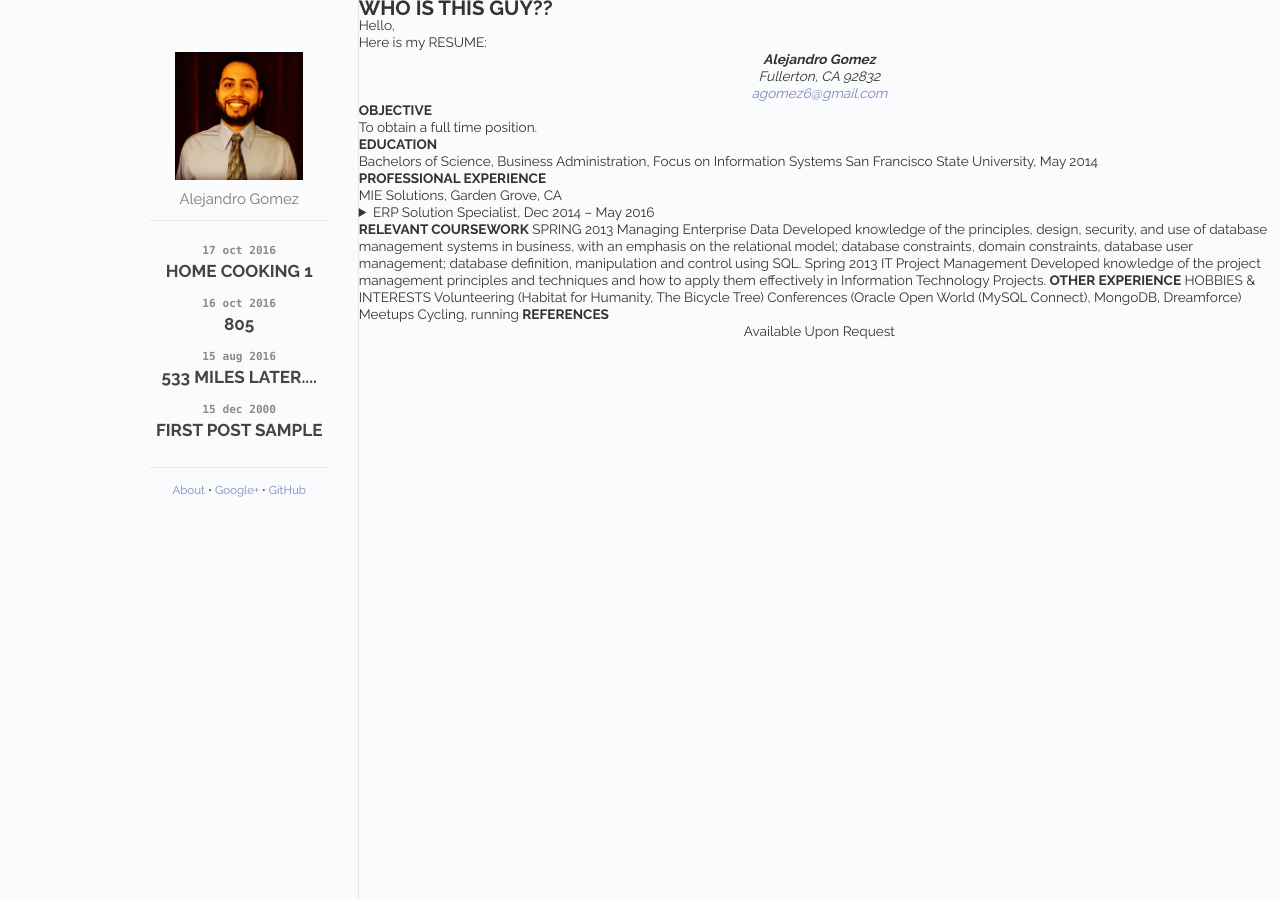
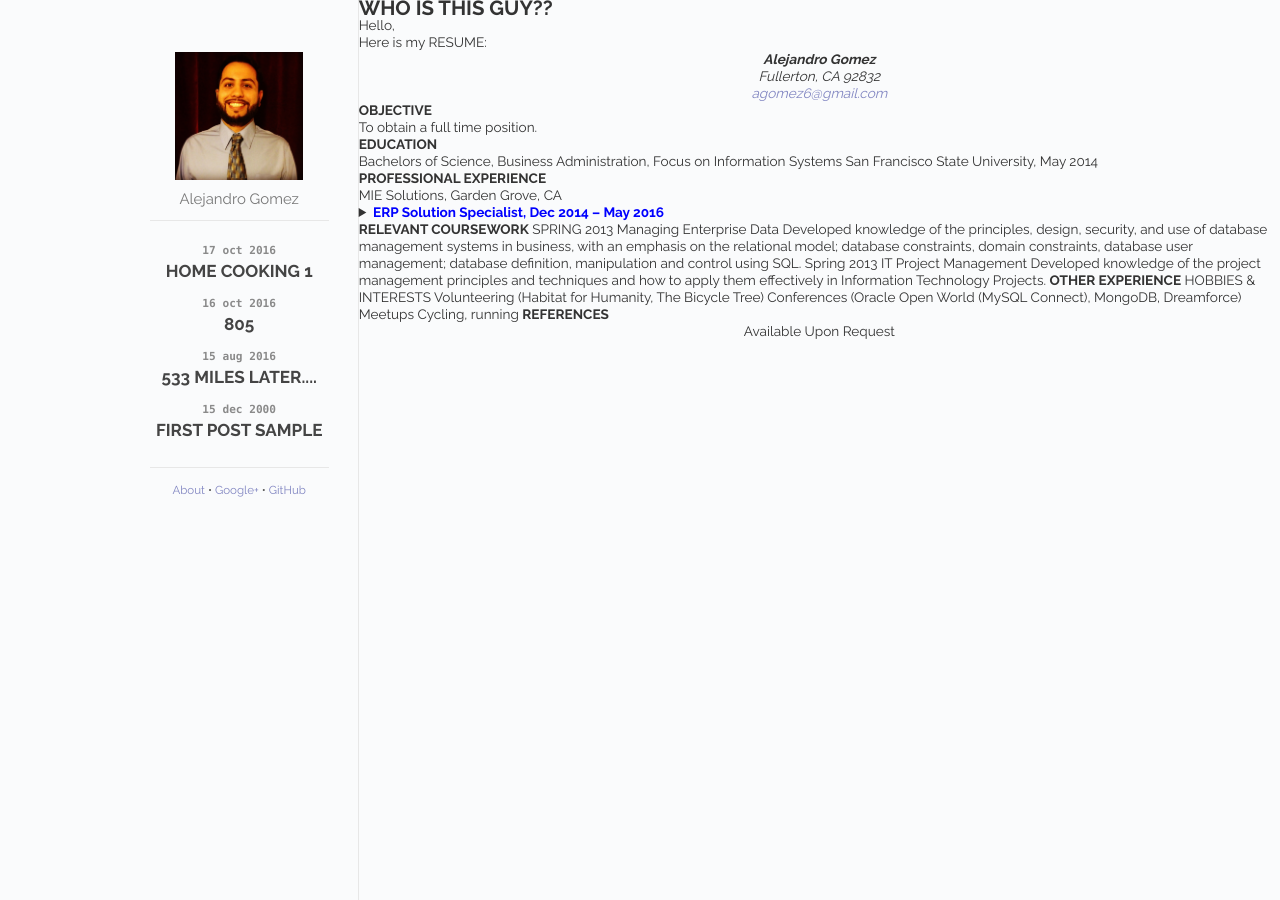
Before and after one commit to ago6/ago6.github.io, a Jekyll site: the page built from about.html, in a window 1280 px wide. Built offline with Jekyll 4.4.1, drawn with Linux system fonts in a browser that asks for light colours.

Commit message:
Update about.html

```diff
--- a/about.html
+++ b/about.html
@@ -23,7 +23,7 @@ San Francisco State University, May 2014</dd>
 <strong><dt>PROFESSIONAL EXPERIENCE</dt></strong>
 <dd> MIE Solutions, Garden Grove, CA</dd>
 <details>
-<summary>ERP Solution Specialist, Dec 2014 – May 2016</summary>
+<summary><span style="color:blue;font-weight:bold">ERP Solution Specialist, Dec 2014 – May 2016</span></summary>
 <p>•Acquire understanding of the MIE system and tools needed to optimize its use and maximize its effectiveness.</p>
 <p>•Managed a high-volume workload within a deadline-driven environment.</p>
 <p>•Resolved client or Sales Representatives’ inquiries and consistently met performance benchmarks in all areas (speed, accuracy, volume).</p>
```
